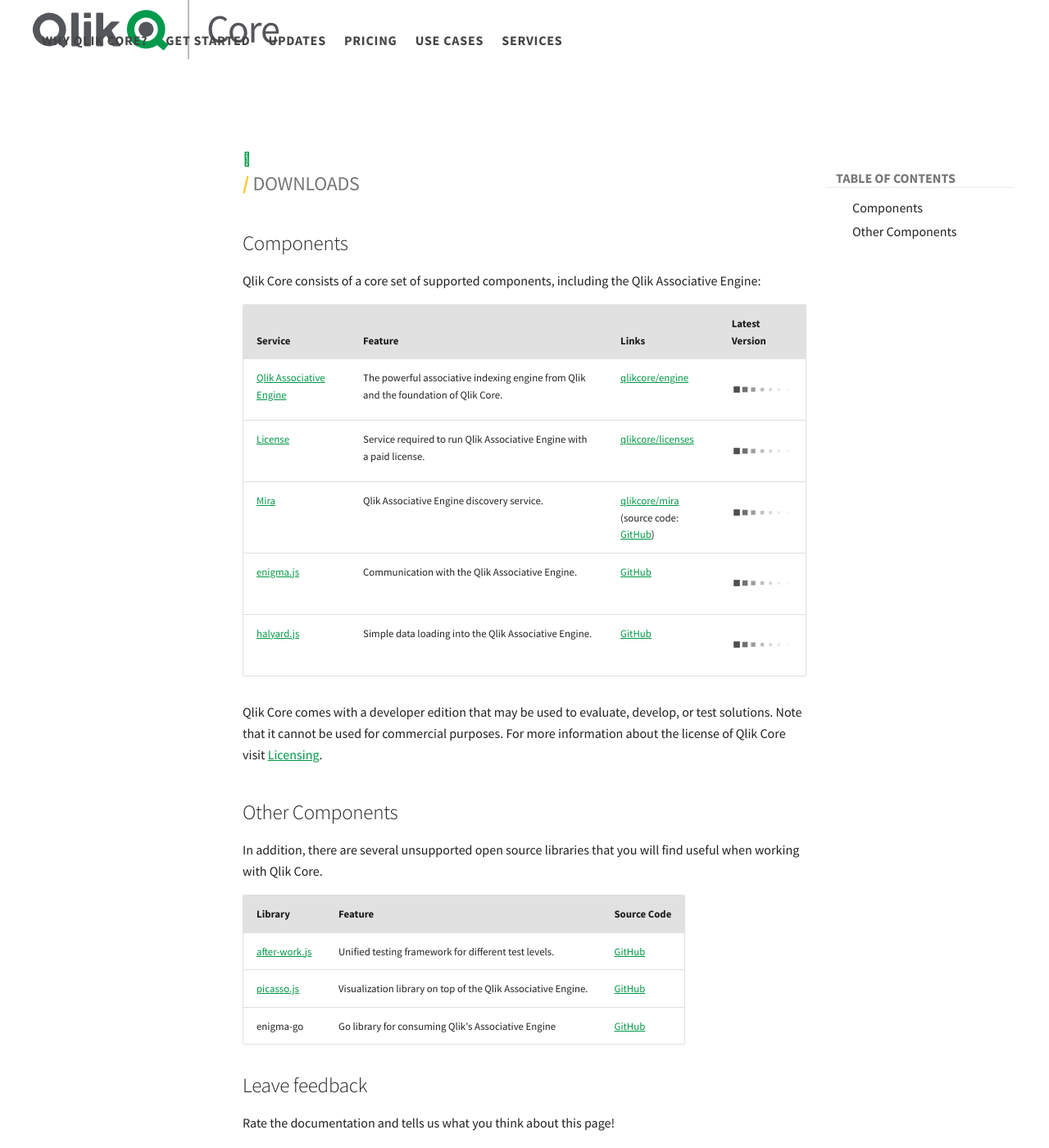
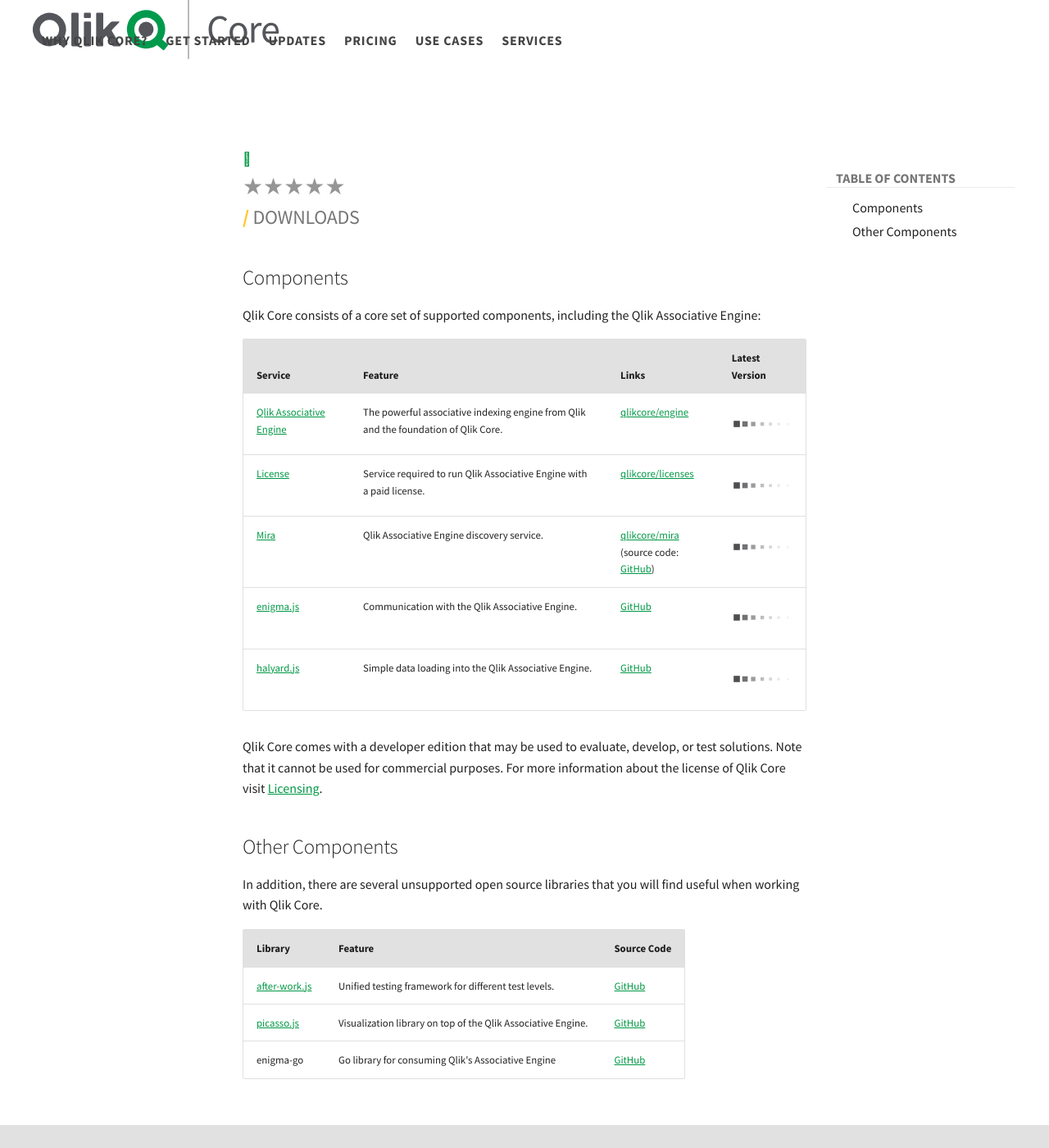
Before and after one commit to qlik-oss/core-website, an MkDocs documentation site: the page built from docs/downloads.md, in a window 1280 px wide and 1400 px high. Shown: the whole window at 82% size. Built offline with MkDocs 1.6.1 and Material for MkDocs 9.7.7, drawn with Linux system fonts in a browser that asks for light colours; nearby versions of some CDN libraries.

Commit message:
Add rating on top

```diff
--- a/docs/javascripts/star-rating.js
+++ b/docs/javascripts/star-rating.js
@@ -30,28 +30,6 @@
     this.value = this.value;
   }
 
-  message(index) {
-    var popup = document.getElementById("myPopup");
-    popup.classList.add("show");
-    popup.style.display = 'block';
-    switch (index) {
-      case 1:
-        document.getElementById("myPopup").innerHTML = "Documentation is awful"
-        break;
-      case 2:
-        document.getElementById("myPopup").innerHTML = "Documentation is bad"
-        break;
-      case 3:
-        document.getElementById("myPopup").innerHTML = "Documentation is ok"
-        break;
-      case 4:
-        document.getElementById("myPopup").innerHTML = "Documentation is good"
-        break;
-      case 5:
-        document.getElementById("myPopup").innerHTML = "Documentation is great"
-        break;
-    }
-  }
 
   highlight(index) {
     this.stars.forEach((star, i) => {
@@ -67,12 +45,10 @@
       let box = this.getBoundingClientRect(),
         starIndex = Math.floor((e.pageX - box.left) / box.width * this.stars.length);
       this.highlight(starIndex);
-      this.message(starIndex + 1)
     });
 
     this.addEventListener('mouseout', () => {
       this.value = this.value;
-      document.getElementById("myPopup").style.display = 'none';
     });
 
     this.addEventListener('click', e => {
--- a/docs/javascripts/submit-textbox.js
+++ b/docs/javascripts/submit-textbox.js
@@ -1,3 +1,10 @@
+var box = document.querySelector("#submitform");
+
+document.addEventListener("click", function (event) {
+  if (event.target.closest("#container")) return;
+  document.getElementById("submitform").style.display = 'none';
+});
+
 function submitForm() {
 
   if (document.activeElement.form === undefined) {
@@ -7,16 +14,5 @@
     }
   }
 
-  var op = 1
-  var timer = setInterval(function () {
-    if (op <= 0.1) {
-      clearInterval(timer);
-      document.getElementById("textbox").style.display = 'none';
-    }
-    document.getElementById("textbox").style.opacity = op;
-    document.getElementById("textbox").style.filter = 'alpha(opacity=' + op * 100 + ")";
-    op -= op * 0.5;
-  }, 50);
-
-  setTimeout(() => (document.getElementById("textAfter").style.display = 'block'), 250);
+  document.getElementById("submitform").style.display = 'none';
 }
--- a/docs/stylesheets/star-rating.css
+++ b/docs/stylesheets/star-rating.css
@@ -1,5 +1,4 @@
 @import url(//netdna.bootstrapcdn.com/font-awesome/3.2.1/css/font-awesome.css);
-
 
 
 #leave-feedback {
@@ -7,49 +6,51 @@
 }
 
 #starbox {
-  margin-top: -8px;
+  margin-top: -3px;
 }
 
 #stars {
   display: block;
-  width: 200px;
+  width: 125px;
 }
 
 #submitform {
+  border-radius: 4px;
   display: none;
   -webkit-animation: fadeIn 1 s;
   animation: fadeIn 1 s;
+  position: absolute;
+  align-content: right;
+  width: 328px;
+  right: 0;
+  text-align: center;
+  background: white;
+  border: 1px solid rgba(131, 131, 131, 0.555);
+  z-index: 1;
 }
 
-.popup {
-  position: relative;
-  display: block;
-  cursor: pointer;
-  width: 200px;
-  -webkit-user-select: none;
-  -moz-user-select: none;
-  -ms-user-select: none;
-  user-select: none;
+
+
+
+/* Add animation (fade in the popup) */
+@-webkit-keyframes fadeIn {
+  from {
+    opacity: 0;
+  }
+
+  to {
+    opacity: 1;
+  }
 }
 
-/* The actual popup */
-.popup .popuptext {
-  visibility: hidden;
-  width: wrap;
-  background-color: rgba(150, 150, 150, 0.9);
-  color: #fff;
-  text-align: center;
-  border-radius: 6px;
-  position: absolute;
-  z-index: 1;
-  bottom: -19px;
-}
+@keyframes fadeIn {
+  from {
+    opacity: 0;
+  }
 
-/* Toggle this class - hide and show the popup */
-.popup .show {
-  visibility: visible;
-  -webkit-animation: fadeIn 0.2 s;
-  animation: fadeIn 0.2 s;
+  to {
+    opacity: 1;
+  }
 }
 
 /* Add animation (fade in the popup) */
@@ -75,7 +76,7 @@
 
 x-star-rating {
   font-family: FontAwesome;
-  font-size: 48px;
+  font-size: 28px;
   display: inline-flex;
   cursor: pointer;
   content: "★";
@@ -92,40 +93,39 @@
 }
 
 textarea {
-  width: 100%;
-  height: 150px;
-  padding: 12px 20px;
+  margin-top: 5px;
+  width: 97%;
+  padding: 12px;
+  border: 1px solid #ccc;
+  border-radius: 4px;
+  resize: vertical;
+  margin-bottom: 2px;
   box-sizing: border-box;
-  border: 2px solid #ccc;
-  border-radius: 4px;
   background-color: #f8f8f8;
   resize: none;
+  height: 100px;
 }
+
+
 
 button[type=submit] {
   background-color: #009845;
   color: white;
-  padding: 12px 15px;
+  padding: 3px 12px;
   border: none;
   border-radius: 4px;
   cursor: pointer;
   float: right;
-  margin-bottom: 25px;
+  margin-bottom: 4px;
+  margin-right: 7px;
+  font-size: 15px;
 }
+
+
 
 
 button[type=submit]:hover {
   background-color: #006937;
-}
-
-input[type=text],
-select,
-textarea {
-  width: 100%;
-  padding: 12px;
-  border: 1px solid #ccc;
-  border-radius: 4px;
-  resize: vertical;
 }
 
 @media screen and (max-width: 600px) {
@@ -137,17 +137,3 @@
     margin-top: 0;
   }
 }
-
-input[type=submit] {
-  background-color: #4CAF50;
-  color: white;
-  padding: 12px 20px;
-  border: none;
-  border-radius: 4px;
-  cursor: pointer;
-  float: right;
-}
-
-input[type=submit]:hover {
-  background-color: #45a049;
-}
--- a/theme/main.html
+++ b/theme/main.html
@@ -77,7 +77,31 @@
 
 {% if page.edit_url %}
 <a href="{{ page.edit_url }}" title="{{ lang.t('edit.link.title') }}" class="md-icon md-content__icon">&#xE3C9;
-  <!-- edit --></a>
+
+
+  <!-- edit -->
+</a>
+
+<a class="md-icon md-content__icon">
+  <div id="container">
+    <div id="starbox">
+      <div id="stars">
+        <x-star-rating name="star" id="Star-Rating" value="0" number="5"></x-star-rating>
+      </div>
+    </div>
+
+    <form id="submitform" onsubmit="return false">
+      <div id="textbox">
+        <textarea id="myInput submittextarea"
+          placeholder="Thank you for your rating! Let us know how we can improve."></textarea>
+        <button type='submit' id="submit" onclick="submitForm()">Submit</button>
+      </div>
+    </form>
+
+  </div>
+
+
+</a>
 {% endif %}
 
 {% if page.title == "Home" %}
@@ -104,32 +128,9 @@
 </div>
 {% endif %}
 
-<h2 id="leave-feedback">Leave feedback</h2>
-<p>Rate the documentation and tells us what you think about this page!</p>
 
-<link rel="stylesheet" href="../../stylesheets/star-rating.css">
-<div id="container">
-  <div class="popup">
-    <span class="popuptext" id="myPopup"></span>
-  </div>
-  <div id="starbox">
-    <div id="stars">
-      <x-star-rating name="star" id="StarRating" value="0" number="5"></x-star-rating>
-      <script src="../javascripts/star-rating.js"></script>
-    </div>
-  </div>
-  <form id="submitform" onsubmit="return false">
-    <div id="textbox">
-      <textarea id="myInput" placeholder="Help us improve!" style="height:200px"></textarea>
-      <button type='submit' id="submit" onclick="submitForm()">Submit</button>
-      <script src="../javascripts/submit-textbox.js"> </script>
-    </div>
-    <div id="textAfter" style="display: none">
-      Thank you for your submission!
-    </div>
-  </form>
-</div>
 {% endblock %}
+
 
 {% block analytics %}
 {% endblock %}
```
